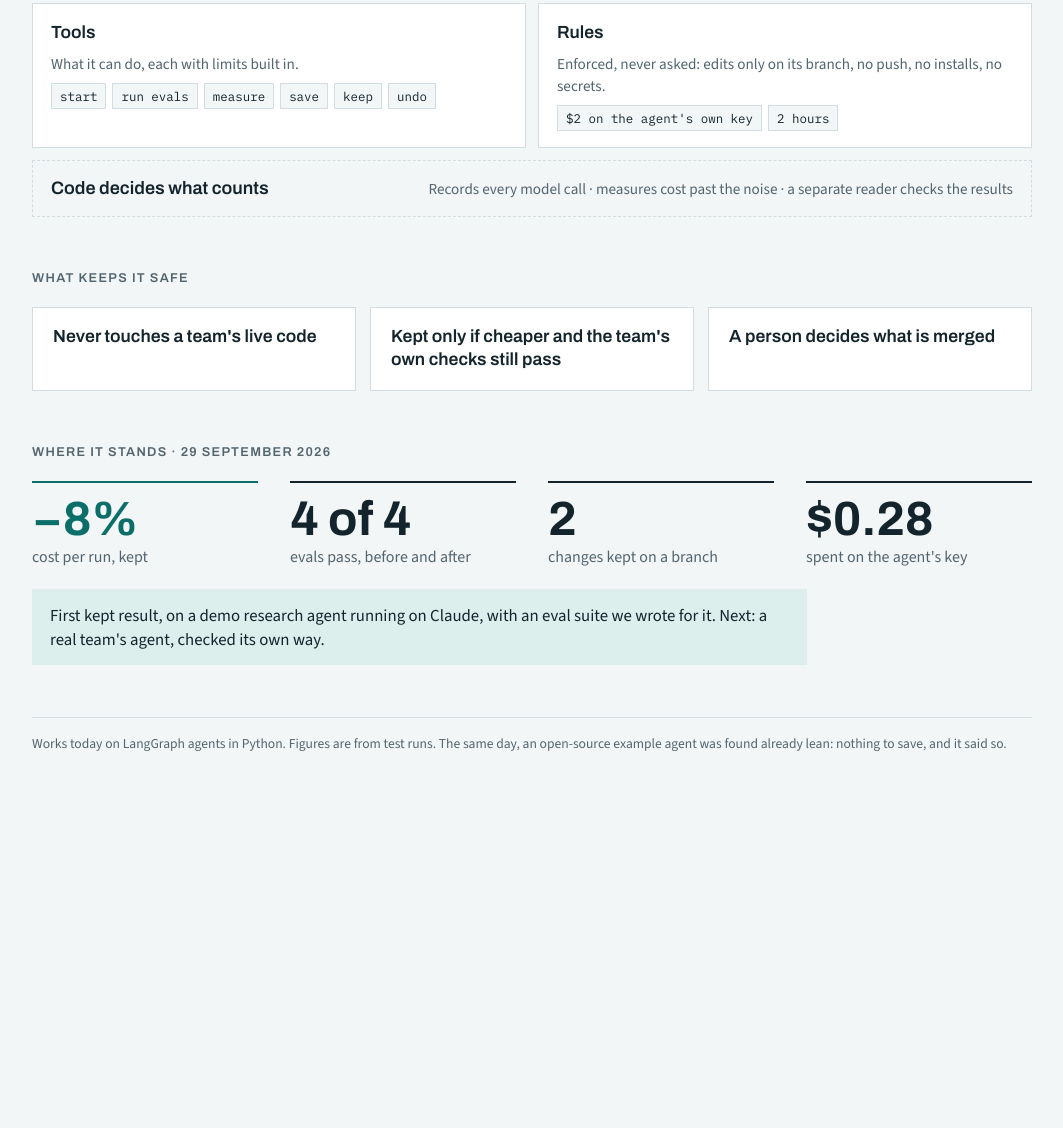
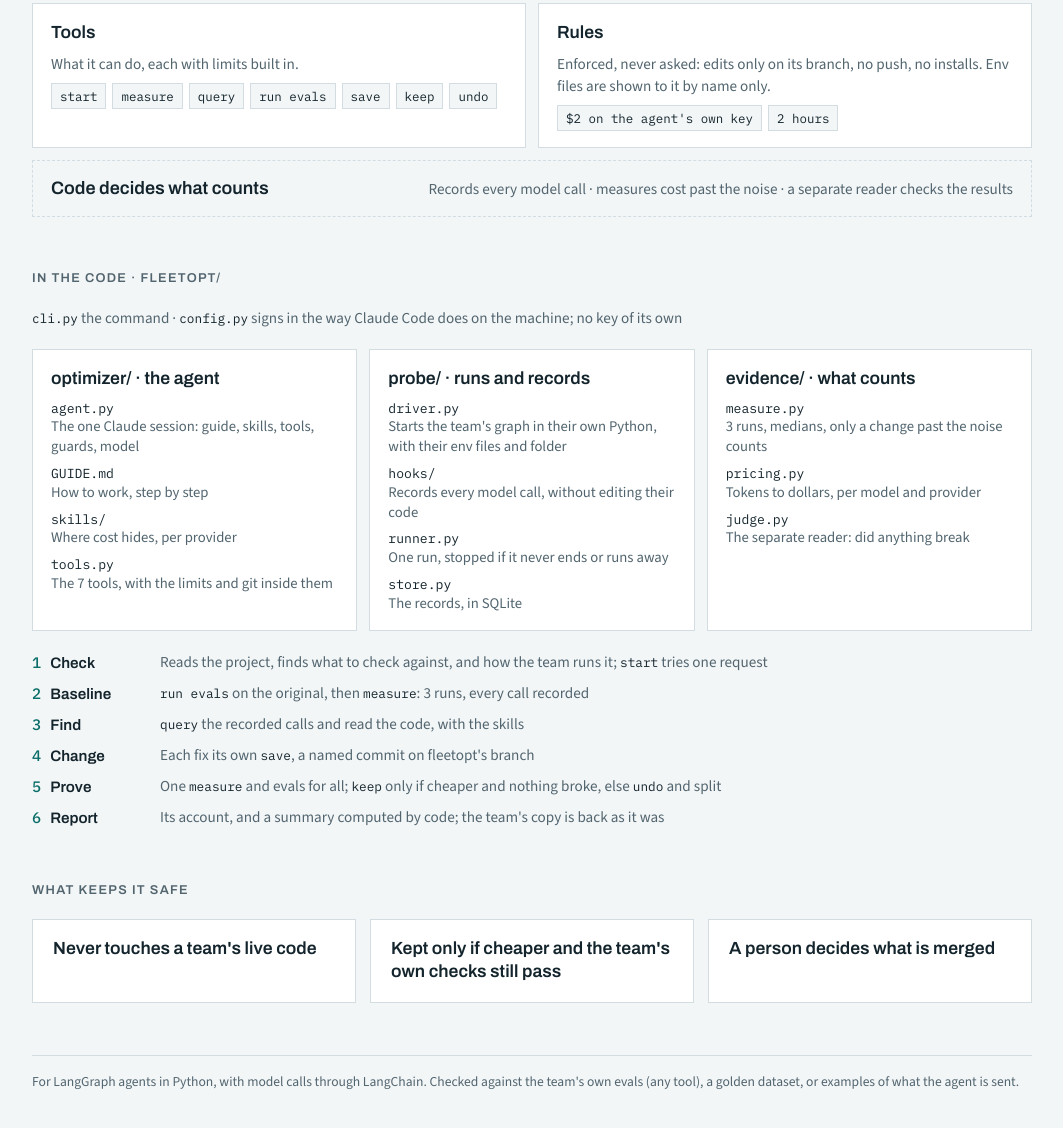
Before and after one commit to gladius/fleetopt, a plain HTML site: page overview.html in a window 1280 px wide. Shown: the part 1150-2278 px from the top of the page, without its empty margins (108-1171 px from the left). Before the commit the page ends 1960 px from the top, so only its background shows below. Drawn offline with nearby package versions, Linux system fonts and the light colour scheme.

Commit message:
overview.html: the architecture, no results yet
Results come back once a production run has one; the demo's figures proved the mechanics, not
the value. Adds the code layout (optimizer/, probe/, evidence/) and one run mapped onto the
tools; lists all 7 tools; changes are made at once and proven together; the env-file line says
what is true (shown by name only).

Co-Authored-By: Claude Opus 5.5 <noreply@anthropic.com>

```diff
--- a/overview.html
+++ b/overview.html
@@ -108,14 +108,18 @@
   .safe { list-style: none; margin: 0; padding: 0; display: grid; grid-template-columns: repeat(auto-fit, minmax(240px, 1fr)); gap: 14px; }
   .safe li { background: var(--surface); border: 1px solid var(--line); padding: 18px 20px; font-family: var(--display); font-weight: 600; font-size: 1.1rem; line-height: 1.3; }
 
-  /* today */
-  .today { display: grid; grid-template-columns: repeat(auto-fit, minmax(190px, 1fr)); gap: 24px 32px; }
-  .today div { display: flex; flex-direction: column; gap: 2px; border-top: 2px solid var(--ink); padding-top: 12px; }
-  .today strong { font-family: var(--display); font-weight: 700; font-size: 3rem; line-height: 1; font-variant-numeric: tabular-nums; }
-  .today .win { border-color: var(--accent); }
-  .today .win strong { color: var(--accent); }
-  .today span { color: var(--muted); font-size: 1rem; }
-  .note { background: var(--accent-soft); padding: 14px 18px; font-size: 1.05rem; align-self: flex-start; max-width: 44em; }
+  /* the code */
+  code { font-family: var(--mono); font-size: 0.84em; color: var(--ink); }
+  .code { display: grid; grid-template-columns: repeat(3, 1fr); gap: 12px; }
+  .code ul { list-style: none; margin: 0; padding: 0; display: flex; flex-direction: column; gap: 8px; }
+  .code li { font-size: 0.92rem; color: var(--muted); line-height: 1.35; }
+  .code li code { display: block; font-size: 0.82rem; }
+  .entry { font-size: 0.95rem; color: var(--muted); }
+  .run { margin: 0; padding: 0; list-style: none; counter-reset: run; display: flex; flex-direction: column; gap: 8px; }
+  .run li { counter-increment: run; display: grid; grid-template-columns: 7.5em 1fr; gap: 4px 14px; font-size: 0.95rem; color: var(--muted); }
+  .run b { font-family: var(--display); font-weight: 600; color: var(--ink); }
+  .run b::before { content: counter(run) "  "; font-family: var(--mono); font-weight: 500; color: var(--accent); }
+  @media (max-width: 760px) { .code { grid-template-columns: 1fr; } .run li { grid-template-columns: 1fr; } }
 
   footer { border-top: 1px solid var(--line); padding-top: 16px; font-size: 0.85rem; color: var(--muted); }
 </style>
@@ -146,8 +150,8 @@
       <li><h3>Check</h3><span>Everything is ready</span></li>
       <li><h3>Baseline</h3><span>Checks it as it is, measures cost</span></li>
       <li class="loop"><h3>Find</h3><span>Where tokens and money go</span></li>
-      <li class="loop"><h3>Change</h3><span>Every fix, on a branch</span></li>
-      <li class="loop"><h3>Prove</h3><span>Cheaper, and it still works</span></li>
+      <li class="loop"><h3>Change</h3><span>Every fix at once, on a branch</span></li>
+      <li class="loop"><h3>Prove</h3><span>Together; split only if refused</span></li>
       <li><h3>Report</h3><span>What was kept and saved</span></li>
     </ol>
     <div class="again"><div></div><p>Looks again after each kept change</p></div>
@@ -172,11 +176,11 @@
       <div class="part">
         <h3>Tools</h3>
         <p>What it can do, each with limits built in.</p>
-        <div class="chips"><span>start</span><span>run evals</span><span>measure</span><span>save</span><span>keep</span><span>undo</span></div>
+        <div class="chips"><span>start</span><span>measure</span><span>query</span><span>run evals</span><span>save</span><span>keep</span><span>undo</span></div>
       </div>
       <div class="part">
         <h3>Rules</h3>
-        <p>Enforced, never asked: edits only on its branch, no push, no installs, no secrets.</p>
+        <p>Enforced, never asked: edits only on its branch, no push, no installs. Env files are shown to it by name only.</p>
         <div class="chips"><span>$2 on the agent's own key</span><span>2 hours</span></div>
       </div>
       <div class="under">
@@ -184,6 +188,47 @@
         <span>Records every model call &middot; measures cost past the noise &middot; a separate reader checks the results</span>
       </div>
     </div>
+  </section>
+
+  <section>
+    <h2>In the code &middot; fleetopt/</h2>
+    <p class="entry"><code>cli.py</code> the command &middot; <code>config.py</code> signs in the way Claude Code does on the machine; no key of its own</p>
+    <div class="code">
+      <div class="part">
+        <h3>optimizer/ &middot; the agent</h3>
+        <ul>
+          <li><code>agent.py</code>The one Claude session: guide, skills, tools, guards, model</li>
+          <li><code>GUIDE.md</code>How to work, step by step</li>
+          <li><code>skills/</code>Where cost hides, per provider</li>
+          <li><code>tools.py</code>The 7 tools, with the limits and git inside them</li>
+        </ul>
+      </div>
+      <div class="part">
+        <h3>probe/ &middot; runs and records</h3>
+        <ul>
+          <li><code>driver.py</code>Starts the team's graph in their own Python, with their env files and folder</li>
+          <li><code>hooks/</code>Records every model call, without editing their code</li>
+          <li><code>runner.py</code>One run, stopped if it never ends or runs away</li>
+          <li><code>store.py</code>The records, in SQLite</li>
+        </ul>
+      </div>
+      <div class="part">
+        <h3>evidence/ &middot; what counts</h3>
+        <ul>
+          <li><code>measure.py</code>3 runs, medians, only a change past the noise counts</li>
+          <li><code>pricing.py</code>Tokens to dollars, per model and provider</li>
+          <li><code>judge.py</code>The separate reader: did anything break</li>
+        </ul>
+      </div>
+    </div>
+    <ol class="run">
+      <li><b>Check</b><span>Reads the project, finds what to check against, and how the team runs it; <code>start</code> tries one request</span></li>
+      <li><b>Baseline</b><span><code>run evals</code> on the original, then <code>measure</code>: 3 runs, every call recorded</span></li>
+      <li><b>Find</b><span><code>query</code> the recorded calls and read the code, with the skills</span></li>
+      <li><b>Change</b><span>Each fix its own <code>save</code>, a named commit on fleetopt's branch</span></li>
+      <li><b>Prove</b><span>One <code>measure</code> and evals for all; <code>keep</code> only if cheaper and nothing broke, else <code>undo</code> and split</span></li>
+      <li><b>Report</b><span>Its account, and a summary computed by code; the team's copy is back as it was</span></li>
+    </ol>
   </section>
 
   <section>
@@ -195,18 +240,7 @@
     </ul>
   </section>
 
-  <section>
-    <h2>Where it stands &middot; 29 September 2026</h2>
-    <div class="today">
-      <div class="win"><strong>&minus;8%</strong><span>cost per run, kept</span></div>
-      <div><strong>4 of 4</strong><span>evals pass, before and after</span></div>
-      <div><strong>2</strong><span>changes kept on a branch</span></div>
-      <div><strong>$0.28</strong><span>spent on the agent's key</span></div>
-    </div>
-    <p class="note">First kept result, on a demo research agent running on Claude, with an eval suite we wrote for it. Next: a real team's agent, checked its own way.</p>
-  </section>
-
-  <footer>Works today on LangGraph agents in Python. Figures are from test runs. The same day, an open-source example agent was found already lean: nothing to save, and it said so.</footer>
+  <footer>For LangGraph agents in Python, with model calls through LangChain. Checked against the team's own evals (any tool), a golden dataset, or examples of what the agent is sent.</footer>
 
 </div>
 </body>
```
